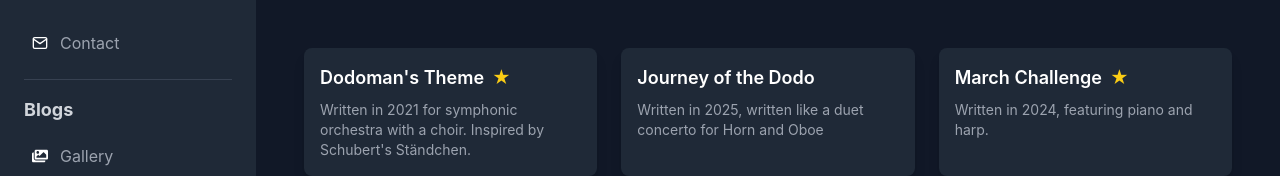
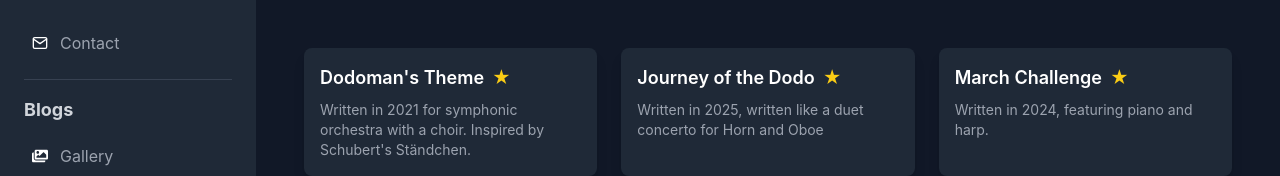
Before and after one commit to Timothy-Cao/Timothy-Cao.github.io, a React (Create React App) app: page /#/blogs/music in a window 1280 px wide. Shown: the part 181-357 px from the top of the page. Built offline with nearby package versions, Linux system fonts and the light colour scheme.

Commit message:
added new starred music

```diff
--- a/src/pages/blogs/Music.js
+++ b/src/pages/blogs/Music.js
@@ -126,7 +126,7 @@ const MusicPage = () => {
             >
               <h3 className="text-lg font-semibold text-white mb-2">
                 {comp.title}
-                {(comp.title === "Dodoman's Theme" || comp.title === "March Challenge" || comp.title === "My September") && (
+                {(comp.title === "Dodoman's Theme" || comp.title === "March Challenge" || comp.title === "My September" || comp.title === "Journey of the Dodo") && (
                   <span className="ml-2 text-yellow-400" title="Favourite">
                     ★
                   </span>
```
